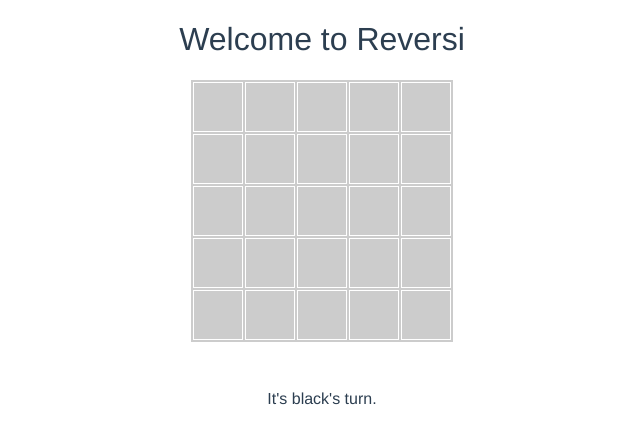
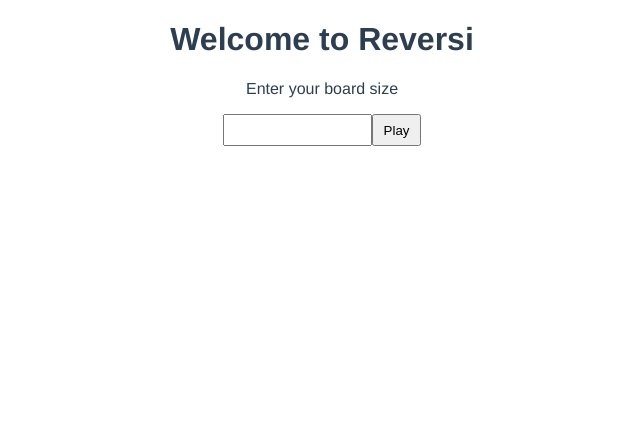
Before and after one commit to keatonconrad/reversi, a Vue app: page / in a window 1280 px wide. Shown: the top 444 px of the page, without its empty margins (318-958 px from the left). Built offline with nearby package versions, Linux system fonts and the light colour scheme.

Commit message:
Added play again button; added entering board size before playing

```diff
--- a/src/App.vue
+++ b/src/App.vue
@@ -1,7 +1,13 @@
 <template>
   <div id="app">
     <canvas id="confetti"></canvas>
-    <Board @confetti="renderConfetti" />
+    <h1>Welcome to Reversi</h1>
+    <div v-if="!playing">
+      <p>Enter your board size</p>
+      <input type="number" id="dim-select" v-model.number="dimensions" />
+      <button id="play-btn" @click="play">Play</button>
+    </div>
+    <Board v-else :size="dimensions" @confetti="renderConfetti" />
   </div>
 </template>
 
@@ -11,6 +17,12 @@ import ConfettiGenerator from 'confetti-js';
 
 export default {
   name: 'App',
+  data() {
+    return {
+      dimensions: undefined,
+      playing: false
+    }
+  },
   components: {
     Board
   },
@@ -29,6 +41,13 @@ export default {
       };
       var confetti = new ConfettiGenerator(confettiSettings);
       confetti.render();
+    },
+    play() {
+      if (this.dimensions < 3) {
+        window.alert('Board size must be greater than 3')
+      } else {
+        this.playing = true;
+      }
     }
   }
 }
@@ -49,5 +68,13 @@ export default {
   position: fixed;
   top: 0;
   left: 0;
+  z-index: -1;
+}
+
+#play-btn, input {
+  padding: 0.5em 0.7em;
+}
+input {
+  width: 10%;
 }
 </style>
--- a/src/components/Board.vue
+++ b/src/components/Board.vue
@@ -1,6 +1,9 @@
 <template>
   <div id="board">
-    <h1>Welcome to Reversi</h1>
+    <div id="header">
+      <button id="play-again-btn" @click="reload">Play Again</button>
+      <p>Turn: {{ turnCount }}</p>
+    </div>
     <div id="main-board">
       <table>
         <tr v-for="(row, rowIndex) in board" :key="rowIndex">
@@ -18,6 +21,7 @@
 <script>
 export default {
   name: 'Board',
+  props: ['size'],
   data () {
     return {
       board: undefined,
@@ -32,7 +36,7 @@ export default {
     }
   },
   created () {
-    this.board = this.makeBoardOfSize(5, 5);
+    this.board = this.makeBoardOfSize(this.size, this.size);
     this.totalCells = this.board.length * this.board[0].length;
   },
   computed: {
@@ -41,6 +45,9 @@ export default {
     },
   },
   methods: {
+    reload() {
+      window.location.reload();
+    },
     changeTurn() {
       this.turn == 'black' ? this.turn = 'white' : this.turn = 'black';
     },
```
